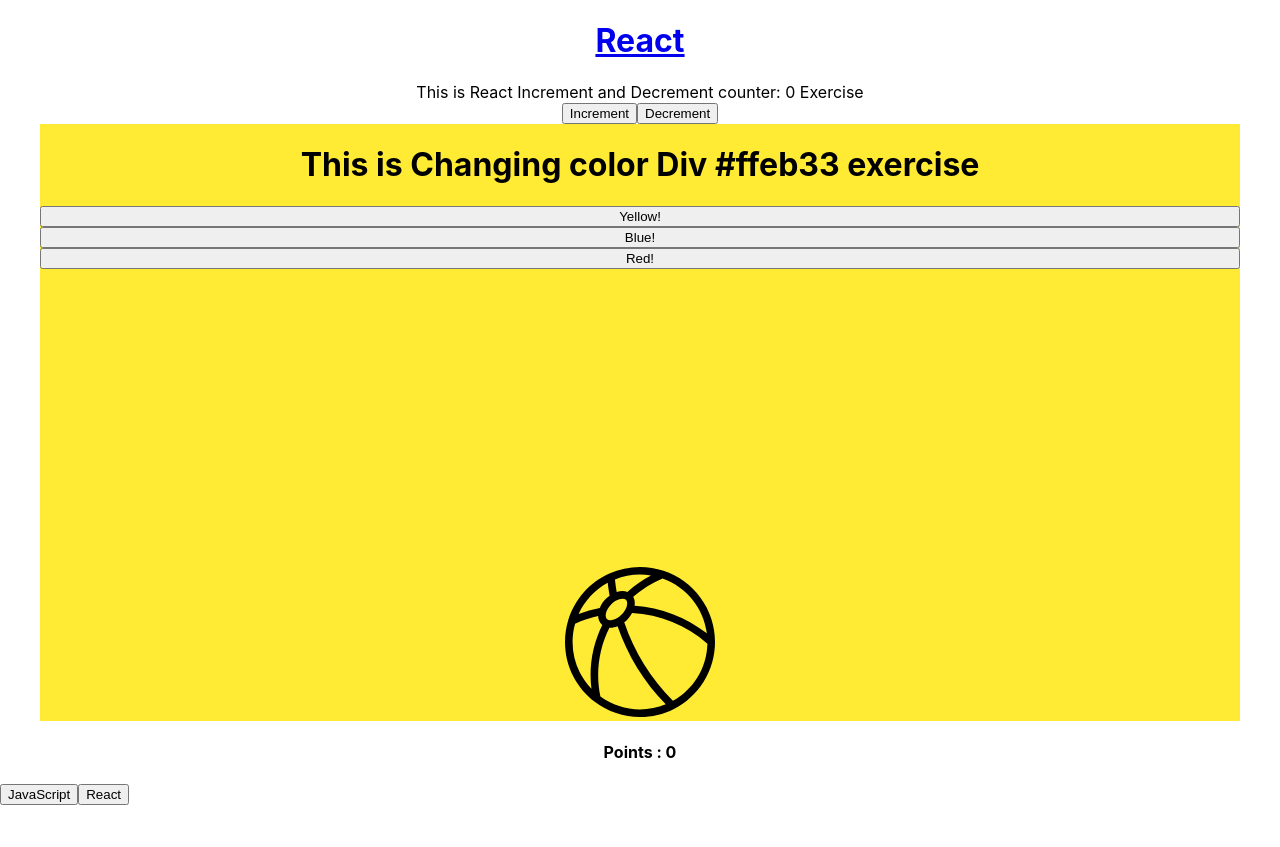
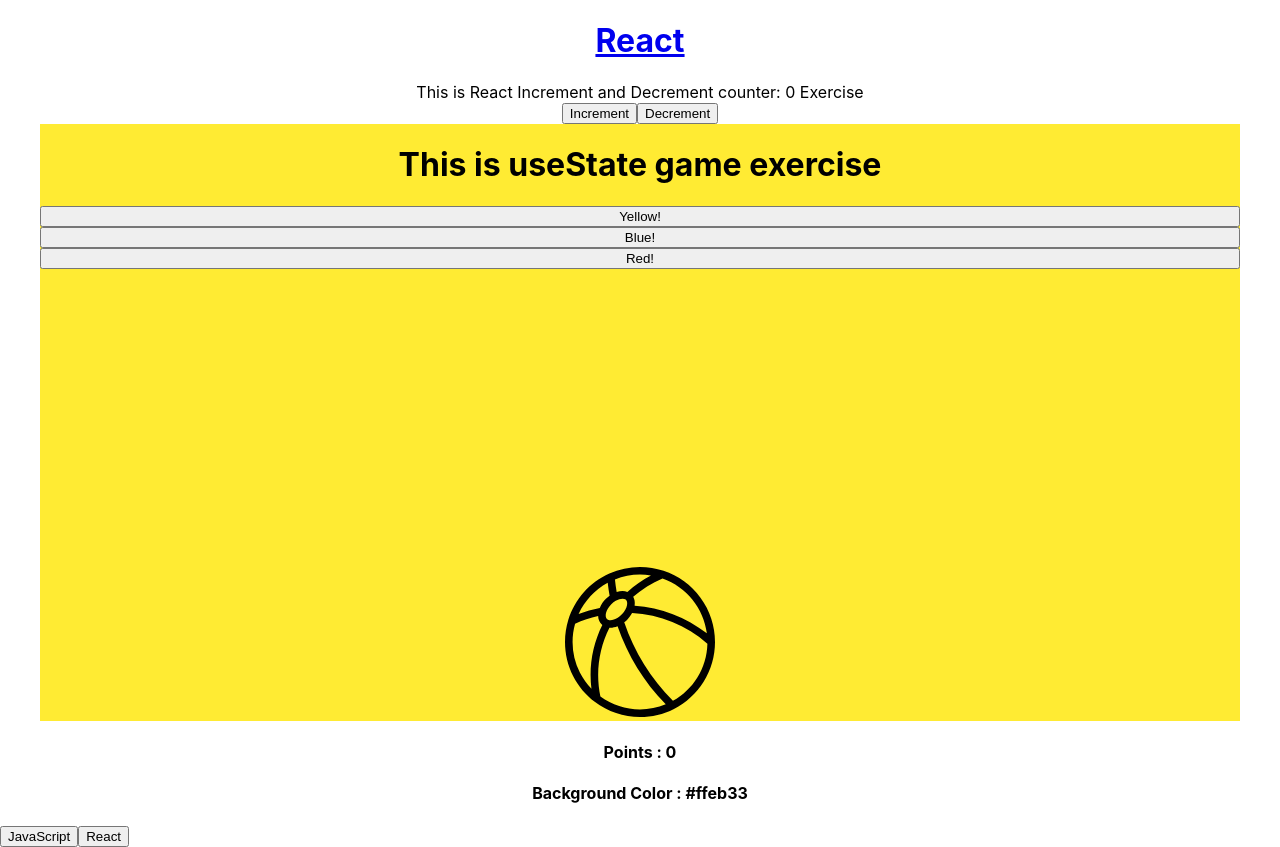
Before and after one commit to wakenedo/training-ground, a React (Create React App) app: page /React in a window 1280 px wide. Before the commit the page ends 805 px from the top, so only its background shows below. Built offline with nearby package versions, Linux system fonts and the light colour scheme.

Commit message:
Update index.js

```diff
--- a/src/Pages/React/Exercises/UseState/index.js
+++ b/src/Pages/React/Exercises/UseState/index.js
@@ -8,7 +8,8 @@
     const [marginTop, setMarginTop] = useState('298px')
     const [points, setPoints] = useState(0)
 
-    console.log(backgroundColor)
+    console.log('Background log:', backgroundColor)
+    console.log('Margin log', marginTop,)
     const increment = () => {
         return counter + 1
     }
@@ -32,7 +33,7 @@
     const backgroundColorBlue = () => {
 
         if (backgroundColor === '#3388ff') {
-            alert('You dropped the ball 🏀 ! Same Background color', backgroundColor)
+            alert('You dropped the ball 🏀 ! Same Background color', backgroundColor,)
         } if (backgroundColor !== '#3388ff') {
             setBackgroundColor('#3388ff')
 
@@ -52,7 +53,7 @@
         return backgroundColor
     }
 
-    const  marginTopLow  = () => {
+    const marginTopLow = () => {
         if (backgroundColor === '#ffeb33') {
             setMarginTop('18px')
         } if (marginTop !== '18px') {
@@ -82,24 +83,47 @@
 
     const regularPoints = () => {
         if (backgroundColor === '#ff3333') {
-           return points + 1
+            var addPoints = points + 2
+            var pointsAdded = addPoints
+            var verification2 = points !== 0
+            var verification3 = points !== pointsAdded
 
+            console.log('pointsAdded log:', pointsAdded,)
+            console.log('addPoints log:', addPoints,)
+            console.log('points log:', points)
+
+            console.log('verifications 2 & 3 log:', verification2, '&', verification3,)
+
+
+            if (verification2) {
+             return
             }
-        console.log(points)
+            setPoints(addPoints)
+
+
+
+
+            //setPoints(points)
+            //console.log('sum log:', sum)
+
             return points
+        }
 
     }
 
-    console.log(regularPoints())
-    console.log(backgroundColor,)
-    console.log(marginTop,)
+
+
+    console.log('Points log:', points)
+    console.log('Regular points log:', regularPoints(points))
+    console.log('Change background-color log:', backgroundColor,)
+
     return (
         <>
             <div>This is React Increment and Decrement counter: {counter} Exercise</div>
             <button onClick={() => setCounter(increment())}>Increment</button>
             <button onClick={() => setCounter(decrement())}>Decrement</button>
             <div
-
+                onChange={() => regularPoints(setPoints(points))}
                 style={{
                     display: 'flex',
                     flexDirection: 'column',
@@ -112,7 +136,8 @@
                 }}
             >
                 <h1>
-                    This is Changing color Div {backgroundColor} exercise
+                    This is useState game exercise
+
                 </h1>
 
                 <button onClick={() => backgroundColorYellow(marginTopLow())}>Yellow!</button>
@@ -138,6 +163,7 @@
                 </div>
             </div>
             <h4>Points : {points}</h4>
+            <h4>Background Color : {backgroundColor}</h4>
         </>
     )
 }
```
Lines whose indentation alone changed are shown as unchanged.
